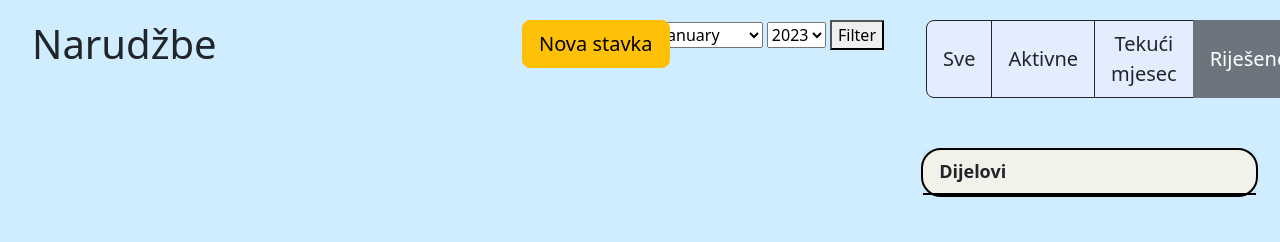
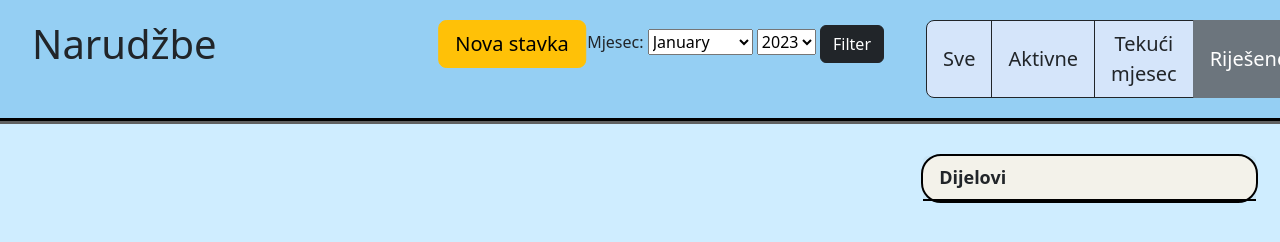
Before and after one commit to crnipapar/wh, an Electron app: page warehouse - test.html in a window 1280 px wide. Shown: the top 242 px of the page. Drawn offline with nearby package versions, Linux system fonts and the light colour scheme.

Commit message:
ux improvement

```diff
--- a/script.js
+++ b/script.js
@@ -791,7 +791,7 @@ const getItemsByMonth = async (month, year) => {
   const url = `${ip}items/${year}/${month}/`;
   const data = await sendRequest(url, "GET");
   populateItems(data.data);
-  toggleHeading(": " + `${month}. ${year}`);
+  toggleHeading(": " + `${month}. mj. ${year}`);
 };
 
 const filterButton = document.getElementById("filter-button");
--- a/warehouse - test.html
+++ b/warehouse - test.html
@@ -31,9 +31,10 @@
         style="
           display: grid;
           grid-template-columns: 70% 30%;
-          background-color: #cfedff;
+          background-color: #95cff3;
           padding-bottom: 20px;
           margin-bottom: 20px;
+          border-bottom: 6px groove rgb(12, 12, 12);
         "
       >
         <div
@@ -57,8 +58,8 @@
               style="
                 position: fixed;
                 top: 20px;
-                left: 50%;
-                transform: translateX(-80%);
+                left: 40%;
+                transform: translateX(-50%);
               "
               class="btn btn-warning btn-lg"
               id="newItemButton"
@@ -68,8 +69,8 @@
             </button>
           </div>
 
-          <div>
-            <label for="month-select">Mjesec:</label>
+          <div style="padding-top: 5px">
+            <label for="month-select"> <h2>Mjesec:</h2></label>
             <select id="month-select">
               <option value="01">January</option>
               <option value="02">February</option>
@@ -95,6 +96,7 @@
               <option value="2030">2030</option>
             </select>
             <button
+              class="btn btn-dark"
               onclick="refreshOtherFunction(() => getItemsByMonth(selectedMonth, selectedYear))"
               id="filter-button"
             >
```
